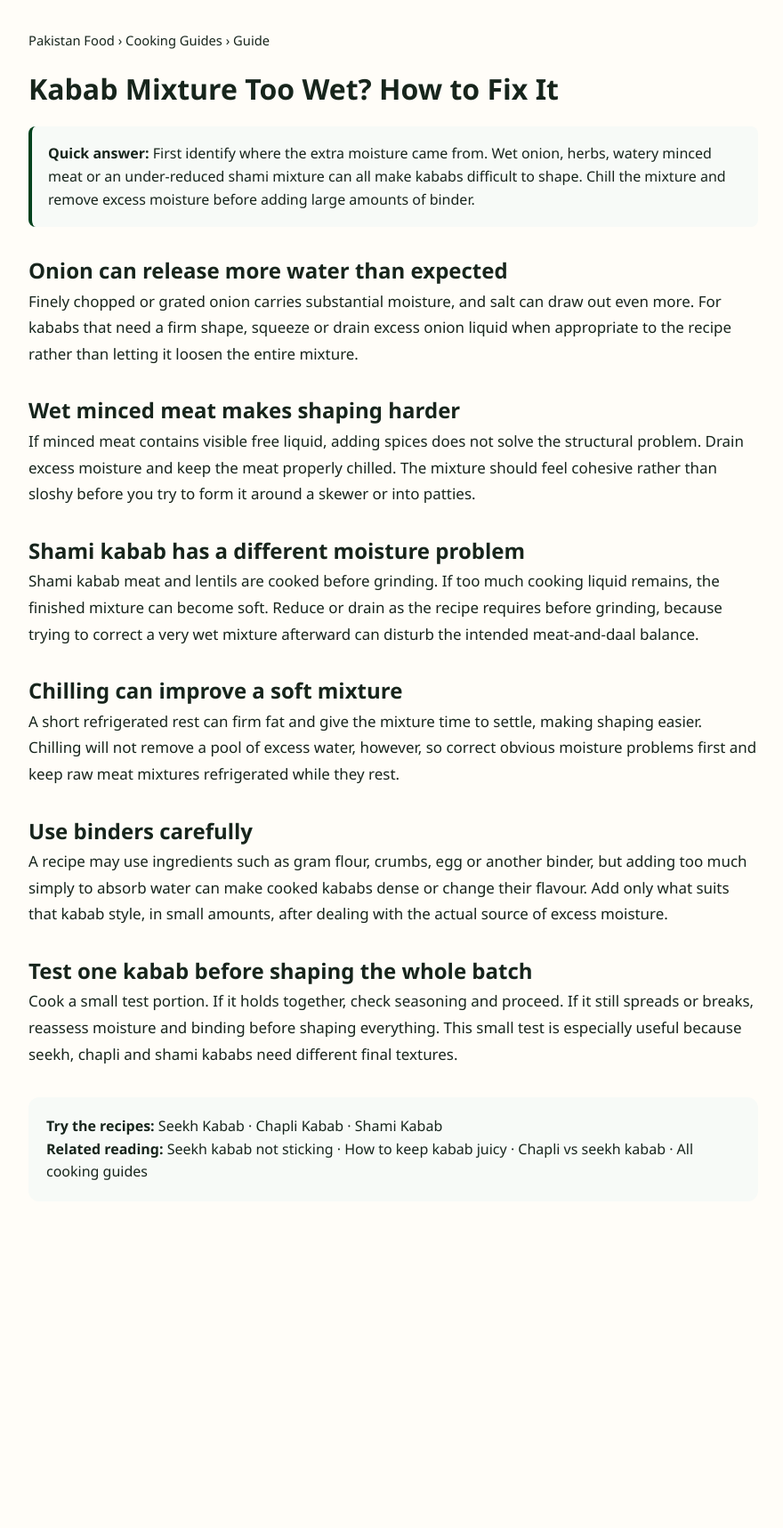
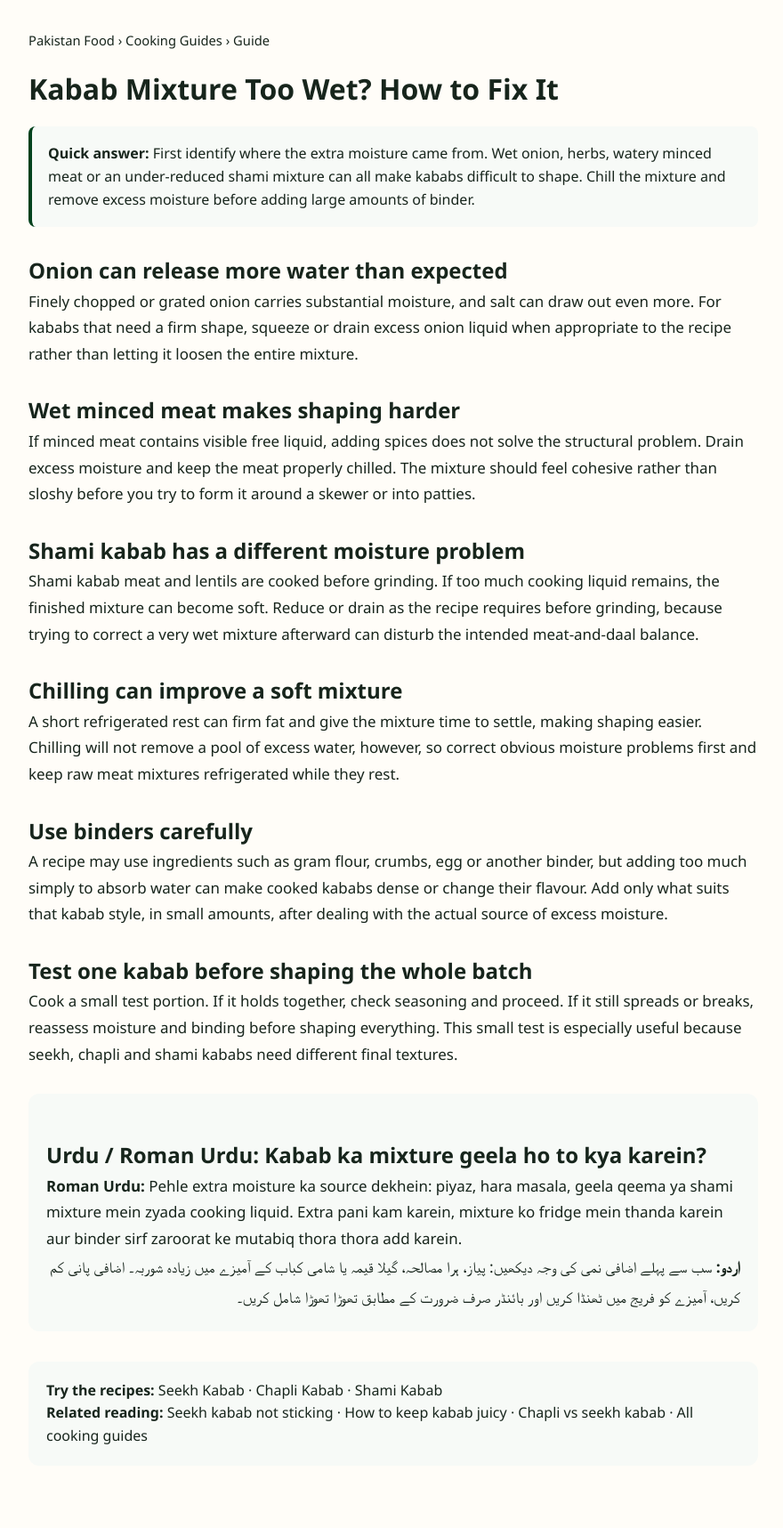
Before and after one commit to manazarali01-hub/pakistan-food, a Jekyll site: the page guides/how-to-fix-wet-kabab-mixture.html, which Jekyll copies as it is, in a window 1280 px wide. Shown: the whole page at 89% size, without its empty margins (198-1078 px from the left). Built offline with Jekyll 4.4.1, drawn with Linux system fonts in a browser that asks for light colours; before the commit the page ends 1420 px from its top, so only the background shows below that.

Commit message:
Add Urdu and Roman Urdu search coverage

```diff
--- a/guides/how-to-fix-wet-kabab-mixture.html
+++ b/guides/how-to-fix-wet-kabab-mixture.html
@@ -4,7 +4,7 @@
 <meta name="robots" content="index,follow,max-image-preview:large"><meta name="theme-color" content="#01411c">
 <link rel="canonical" href="https://pakistanfoodrecipes.top/guides/how-to-fix-wet-kabab-mixture.html"><link rel="stylesheet" href="../style.css"><link rel="stylesheet" href="../enhancements.css"><link rel="stylesheet" href="../premium.css">
 <script type="application/ld+json">{"@context":"https://schema.org","@type":"Article","headline":"Kabab Mixture Too Wet? How to Fix Soft Kabab Mixture","description":"How onion moisture, meat, chilling and binders affect Pakistani kabab mixtures.","mainEntityOfPage":"https://pakistanfoodrecipes.top/guides/how-to-fix-wet-kabab-mixture.html","publisher":{"@type":"Organization","name":"Pakistan Food","url":"https://pakistanfoodrecipes.top/"}}</script>
-<style>.guide{max-width:860px;margin:0 auto;padding:34px 20px 70px}.guide h1{line-height:1.15}.quick{padding:18px;border-left:4px solid #01411c;background:#f7faf7;border-radius:8px;margin:24px 0}.guide p{font-size:1.06rem;line-height:1.75}.guide h2{margin-top:30px}.crumbs{font-size:.92rem;margin-bottom:24px}.guide-cta{margin-top:34px;padding:20px;background:#f7faf7;border-radius:12px}</style></head>
+<style>.guide{max-width:860px;margin:0 auto;padding:34px 20px 70px}.guide h1{line-height:1.15}.quick{padding:18px;border-left:4px solid #01411c;background:#f7faf7;border-radius:8px;margin:24px 0}.guide p{font-size:1.06rem;line-height:1.75}.guide h2{margin-top:30px}.crumbs{font-size:.92rem;margin-bottom:24px}.guide-cta{margin-top:34px;padding:20px;background:#f7faf7;border-radius:12px}.urdu-box{margin:30px 0;padding:20px;background:#f7faf7;border-radius:12px}.urdu-box [lang="ur"]{font-size:1.08rem;line-height:2;text-align:right;direction:rtl}</style></head>
 <body><main class="guide"><div class="crumbs"><a href="../">Pakistan Food</a> › <a href="./">Cooking Guides</a> › Guide</div><h1>Kabab Mixture Too Wet? How to Fix It</h1><div class="quick"><strong>Quick answer:</strong> First identify where the extra moisture came from. Wet onion, herbs, watery minced meat or an under-reduced shami mixture can all make kababs difficult to shape. Chill the mixture and remove excess moisture before adding large amounts of binder.</div>
 <h2>Onion can release more water than expected</h2><p>Finely chopped or grated onion carries substantial moisture, and salt can draw out even more. For kababs that need a firm shape, squeeze or drain excess onion liquid when appropriate to the recipe rather than letting it loosen the entire mixture.</p>
 <h2>Wet minced meat makes shaping harder</h2><p>If minced meat contains visible free liquid, adding spices does not solve the structural problem. Drain excess moisture and keep the meat properly chilled. The mixture should feel cohesive rather than sloshy before you try to form it around a skewer or into patties.</p>
@@ -12,4 +12,5 @@
 <h2>Chilling can improve a soft mixture</h2><p>A short refrigerated rest can firm fat and give the mixture time to settle, making shaping easier. Chilling will not remove a pool of excess water, however, so correct obvious moisture problems first and keep raw meat mixtures refrigerated while they rest.</p>
 <h2>Use binders carefully</h2><p>A recipe may use ingredients such as gram flour, crumbs, egg or another binder, but adding too much simply to absorb water can make cooked kababs dense or change their flavour. Add only what suits that kabab style, in small amounts, after dealing with the actual source of excess moisture.</p>
 <h2>Test one kabab before shaping the whole batch</h2><p>Cook a small test portion. If it holds together, check seasoning and proceed. If it still spreads or breaks, reassess moisture and binding before shaping everything. This small test is especially useful because seekh, chapli and shami kababs need different final textures.</p>
+<section class="urdu-box"><h2>Urdu / Roman Urdu: Kabab ka mixture geela ho to kya karein?</h2><p><strong>Roman Urdu:</strong> Pehle extra moisture ka source dekhein: piyaz, hara masala, geela qeema ya shami mixture mein zyada cooking liquid. Extra pani kam karein, mixture ko fridge mein thanda karein aur binder sirf zaroorat ke mutabiq thora thora add karein.</p><p lang="ur"><strong>اردو:</strong> سب سے پہلے اضافی نمی کی وجہ دیکھیں: پیاز، ہرا مصالحہ، گیلا قیمہ یا شامی کباب کے آمیزے میں زیادہ شوربہ۔ اضافی پانی کم کریں، آمیزے کو فریج میں ٹھنڈا کریں اور بائنڈر صرف ضرورت کے مطابق تھوڑا تھوڑا شامل کریں۔</p></section>
 <div class="guide-cta"><strong>Try the recipes:</strong> <a href="../recipes/seekh-kabab.html">Seekh Kabab</a> · <a href="../recipes/chapli-kabab.html">Chapli Kabab</a> · <a href="../recipes/shami-kabab.html">Shami Kabab</a><br><strong>Related reading:</strong> <a href="seekh-kabab-not-sticking.html">Seekh kabab not sticking</a> · <a href="how-to-keep-kabab-juicy.html">How to keep kabab juicy</a> · <a href="chapli-vs-seekh-kabab.html">Chapli vs seekh kabab</a> · <a href="./">All cooking guides</a></div></main></body></html>
```
